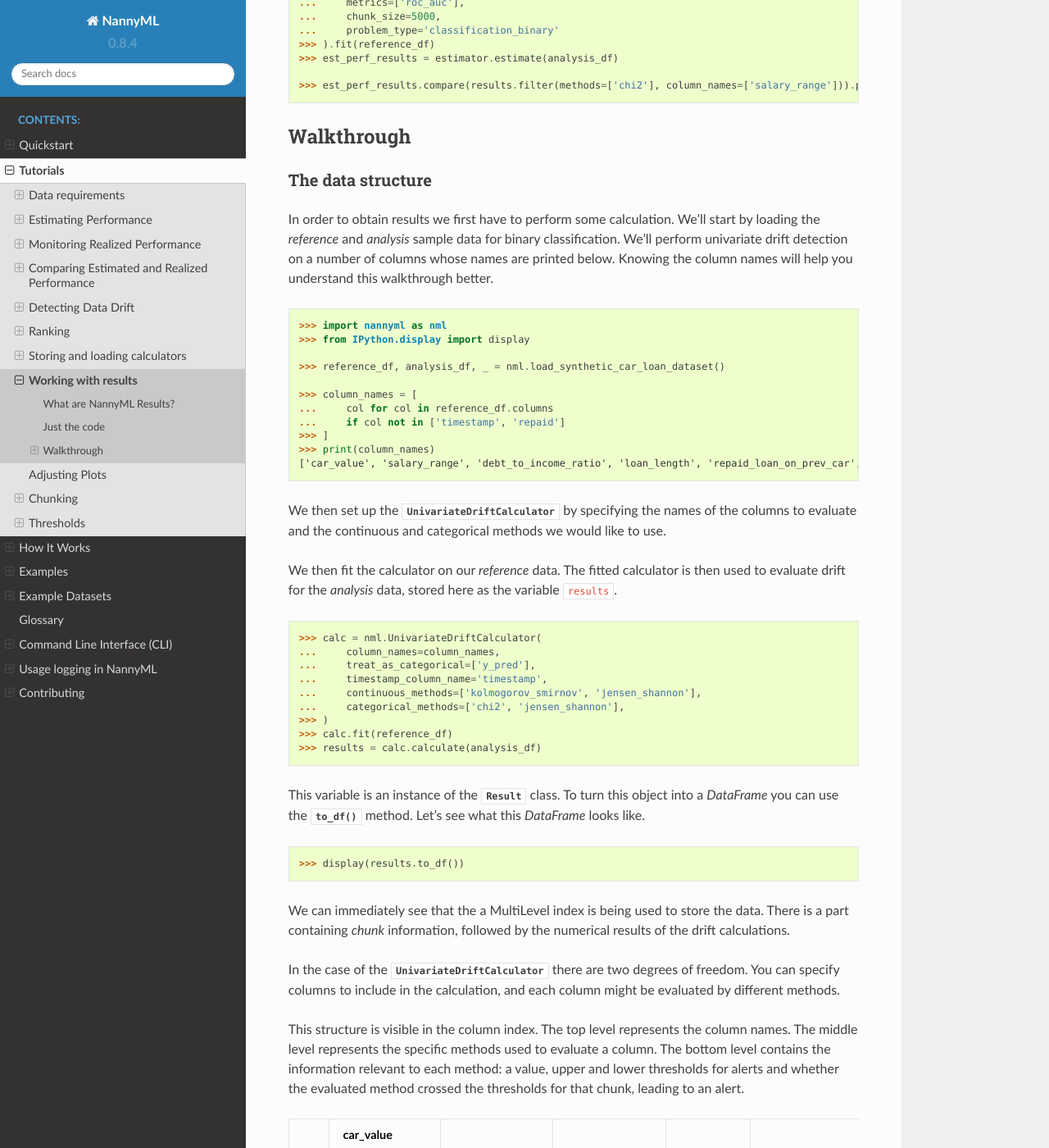
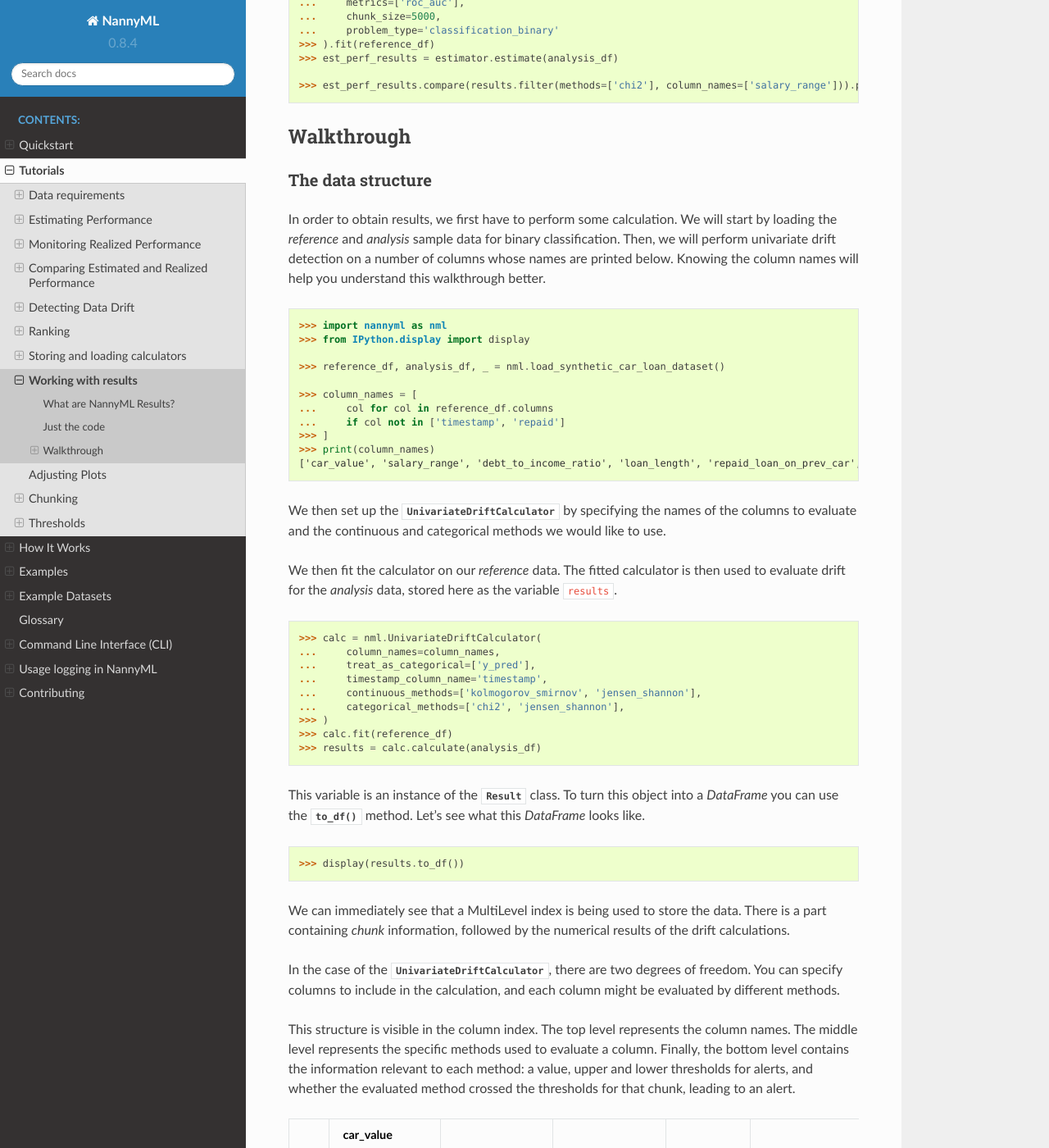
Before and after one commit to NannyML/nannyml, a Sphinx documentation site: the page built from docs/tutorials/working_with_results.rst, in a window 1280 px wide and 1400 px high, scrolled down 1032 px. Shown: the whole window at 82% size. Built offline with Sphinx 7.4.7 and the Read the Docs theme 2.0.0, drawn with Linux system fonts in a browser that asks for light colours; pages that are not in the unit, such as notebooks, are missing from menus; some of the changed text lies outside the part shown.

Commit message:
fixed typos/grammar, method reference for working_with_results.rst

```diff
--- a/docs/tutorials/working_with_results.rst
+++ b/docs/tutorials/working_with_results.rst
@@ -25,9 +25,9 @@
 The data structure
 ===================
 
-In order to obtain results we first have to perform some calculation. We'll start by loading the `reference` and
+In order to obtain results, we first have to perform some calculation. We will start by loading the `reference` and
 `analysis` sample data for binary classification.
-We'll perform univariate drift detection on a number of columns whose names are printed below.
+Then, we will perform univariate drift detection on a number of columns whose names are printed below.
 Knowing the column names will help you understand this walkthrough better.
 
 .. nbimport::
@@ -54,15 +54,15 @@
     :path: ./example_notebooks/Tutorial - Working with results.ipynb
     :cells: 3
 
-We can immediately see that the a MultiLevel index is being used to store the data. There is a part containing `chunk`
+We can immediately see that a MultiLevel index is being used to store the data. There is a part containing `chunk`
 information, followed by the numerical results of the drift calculations.
 
-In the case of the :class:`~nannyml.drift.univariate.calculator.UnivariateDriftCalculator` there are two degrees of
+In the case of the :class:`~nannyml.drift.univariate.calculator.UnivariateDriftCalculator`, there are two degrees of
 freedom. You can specify columns to include in the calculation, and each column might be evaluated by different methods.
 
 This structure is visible in the column index. The top level represents the column names. The middle level represents
-the specific methods used to evaluate a column. The bottom level contains the information relevant to each method:
-a value, upper and lower thresholds for alerts and whether the evaluated method crossed the thresholds for that chunk,
+the specific methods used to evaluate a column. Finally, the bottom level contains the information relevant to each method:
+a value, upper and lower thresholds for alerts, and whether the evaluated method crossed the thresholds for that chunk,
 leading to an alert.
 
 .. nbtable::
@@ -122,14 +122,14 @@
 ==========
 
 Results can be visualized by using the built in plotting functionality. With a quick call of the
-:meth:`~nannyml.base.AbstractResult.plot()` function we can create a Plotly
+:meth:`~nannyml.drift.univariate.result.Result.plot` function we can create a Plotly
 `Figure <https://plotly.com/python-api-reference/generated/plotly.graph_objects.Figure.html>`_.
 
 .. nbimport::
     :path: ./example_notebooks/Tutorial - Working with results.ipynb
     :cells: 10
 
-To render it in our notebook we can call the `show()` method:
+To render it in our notebook we can call the ``show()`` method:
 
 .. nbimport::
     :path: ./example_notebooks/Tutorial - Working with results.ipynb
@@ -167,9 +167,9 @@
 Comparing
 ==========
 
-Another neat feature is that we can plot a comparison between multiple results. Suppose we want to visualize the
-estimated performance with respect to the univariate drift metrics for the _salary_range_ column.
-We'll first get our estimated performance result.
+Another neat feature is that we can plot a comparison between multiple results. For example, suppose we want to visualize the
+estimated performance with respect to the univariate drift metrics for the **_salary_range_** column.
+We will first get our estimated performance result.
 
 .. nbimport::
     :path: ./example_notebooks/Tutorial - Working with results.ipynb
```
Also changed, not shown: other parts of docs/tutorials/working_with_results.rst (+23 -24 lines).
